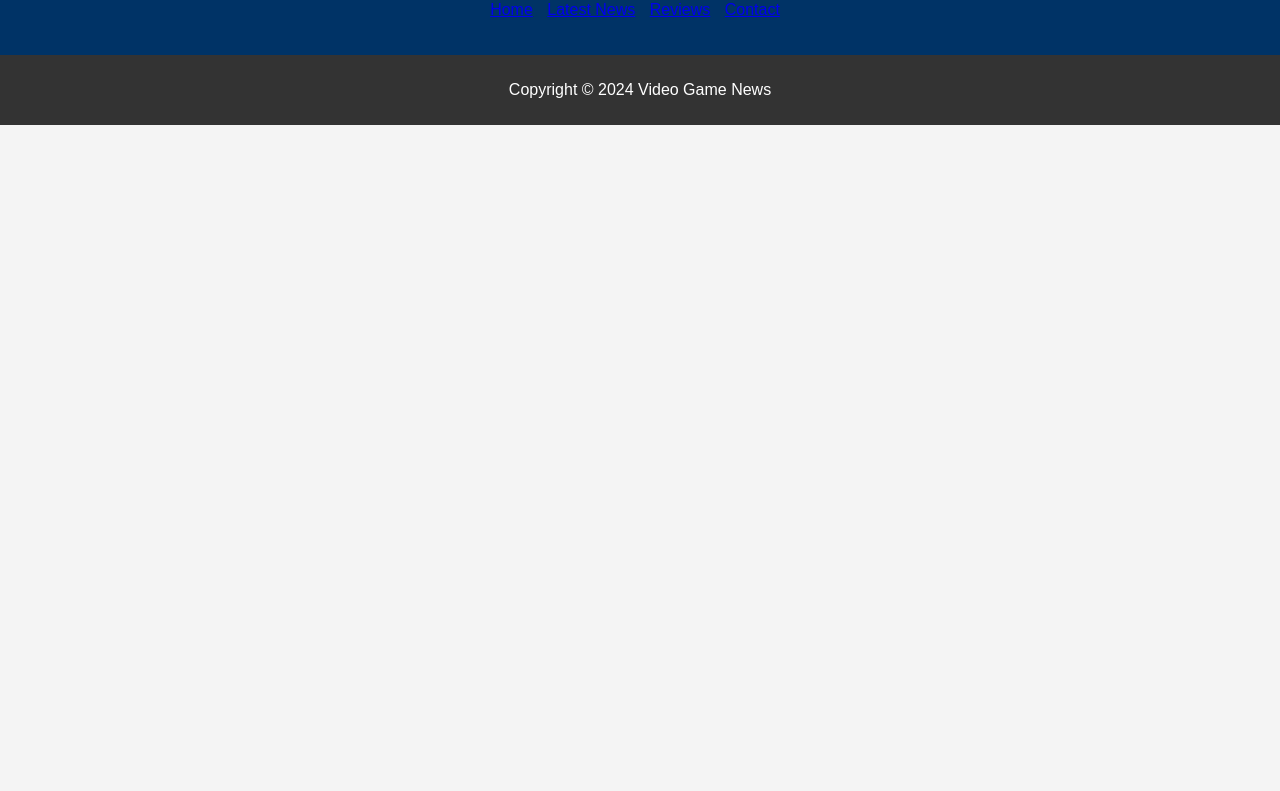
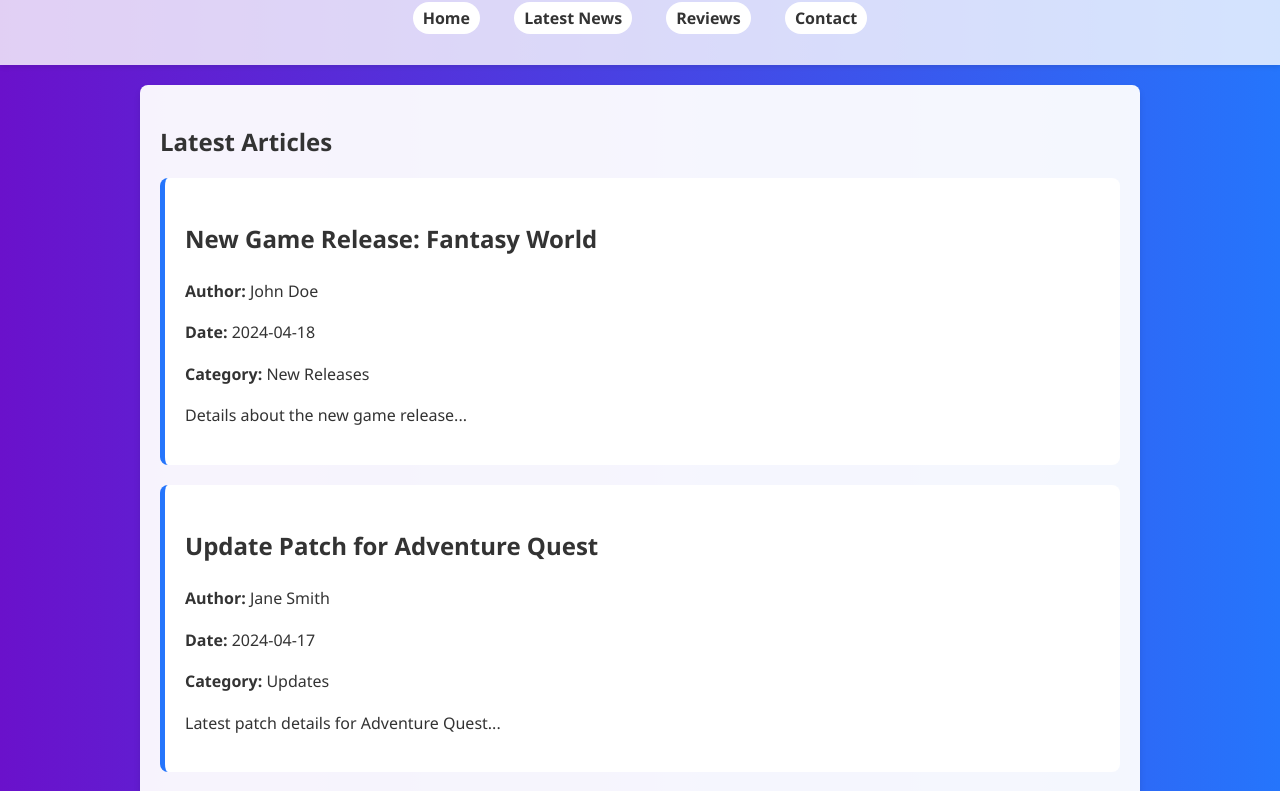
Before and after one commit to Distant-Night/videogame-news, a plain HTML site: page index.html in a window 1280 px wide. Shown: the part 99-890 px from the top of the page. Before the commit the page ends 800 px from the top, so only its background shows below. Drawn offline with Linux system fonts and the light colour scheme.

Commit message:
Added hard-coded articles into HTML, changed CSS

```diff
--- a/index.html
+++ b/index.html
@@ -11,17 +11,41 @@
     <h1>Video Game News</h1>
     <nav>
         <ul>
-            <li><a href="#">Home</a></li>
-            <li><a href="#">Latest News</a></li>
-            <li><a href="#">Reviews</a></li>
-            <li><a href="#">Contact</a></li>
+            <li><a href="#home">Home</a></li>
+            <li><a href="#news">Latest News</a></li>
+            <li><a href="#reviews">Reviews</a></li>
+            <li><a href="#contact">Contact</a></li>
         </ul>
     </nav>
 </header>
-<main>
-    <!-- Content will go here -->
+<main id="home">
+    <section id="news">
+        <h2>Latest Articles</h2>
+        <article>
+            <h3>New Game Release: Fantasy World</h3>
+            <p><strong>Author:</strong> John Doe</p>
+            <p><strong>Date:</strong> 2024-04-18</p>
+            <p><strong>Category:</strong> New Releases</p>
+            <p>Details about the new game release...</p>
+        </article>
+        <article>
+            <h3>Update Patch for Adventure Quest</h3>
+            <p><strong>Author:</strong> Jane Smith</p>
+            <p><strong>Date:</strong> 2024-04-17</p>
+            <p><strong>Category:</strong> Updates</p>
+            <p>Latest patch details for Adventure Quest...</p>
+        </article>
+    </section>
+    <section id="reviews">
+        <h2>Recent Reviews</h2>
+        <p>More content on game reviews will be added here.</p>
+    </section>
 </main>
 <footer>
+    <div id="contact">
+        <h2>Contact Us</h2>
+        <p>Email us at <a href="mailto:contact@videogamenews.com (not a real e-mail)">contact@videogamenews.com</a></p>
+    </div>
     <p>Copyright © 2024 Video Game News</p>
 </footer>
 </body>
--- a/style.css
+++ b/style.css
@@ -1,30 +1,89 @@
 body {
-    font-family: 'Arial', sans-serif;  /* Sets the font of all text within the body */
-    background-color: #f4f4f4;         /* Sets the background color of the webpage */
+    font-family: 'Segoe UI', Tahoma, Geneva, Verdana, sans-serif;
+    background: linear-gradient(to right, #6a11cb, #2575fc); /* Pleasant blue gradient */
+    color: #333;
     margin: 0;
     padding: 0;
+    min-height: 100vh;
 }
 
 header {
-    background-color: #003366;         /* Sets the background color of the header */
-    color: white;                      /* Sets the text color in the header */
+    background-color: rgba(255, 255, 255, 0.8); /* Slightly transparent white */
+    color: #333;
     padding: 20px;
+    text-align: center;
+    box-shadow: 0 2px 5px rgba(0,0,0,0.1);
+}
+
+nav ul {
+    list-style: none;
+    padding: 0;
     text-align: center;
 }
 
+nav ul li {
+    display: inline;
+    margin: 0 15px;
+}
+
+nav ul li a {
+    color: #333;
+    text-decoration: none;
+    font-weight: bold;
+    background-color: white;
+    padding: 5px 10px;
+    border-radius: 20px;
+    transition: all 0.3s ease;
+}
+
+nav ul li a:hover, nav ul li a:focus {
+    background-color: #2575fc;
+    color: white;
+    box-shadow: 0 2px 10px rgba(0,0,0,0.2);
+}
+
+main {
+    padding: 20px;
+    width: 80%;
+    max-width: 960px;
+    margin: 20px auto;
+    background-color: rgba(255, 255, 255, 0.95);
+    border-radius: 8px;
+    box-shadow: 0 4px 6px rgba(0,0,0,0.1);
+}
+
+article {
+    padding: 20px;
+    margin-bottom: 20px;
+    border-left: 5px solid #2575fc;
+    background-color: white;
+    border-radius: 8px;
+}
+
+article h3 {
+    color: #333;
+    font-size: 24px;
+}
+
+article p {
+    line-height: 1.6;
+}
+
 footer {
-    background-color: #333;            /* Sets the background color of the footer */
+    background-color: rgba(0, 51, 102, 0.8);
     color: white;
     text-align: center;
-    padding: 10px 0;
+    padding: 20px 10px;
+    position: relative;
+    bottom: 0;
+    width: 100%;
 }
 
-nav ul {
-    list-style-type: none;             /* Removes bullet points from list items */
-    padding: 0;
+footer a {
+    color: #99ccff;
+    text-decoration: none;
 }
 
-nav ul li {
-    display: inline;                   /* Displays list items in a line */
-    margin-right: 10px;
+footer a:hover {
+    color: #ffffff;
 }
```
